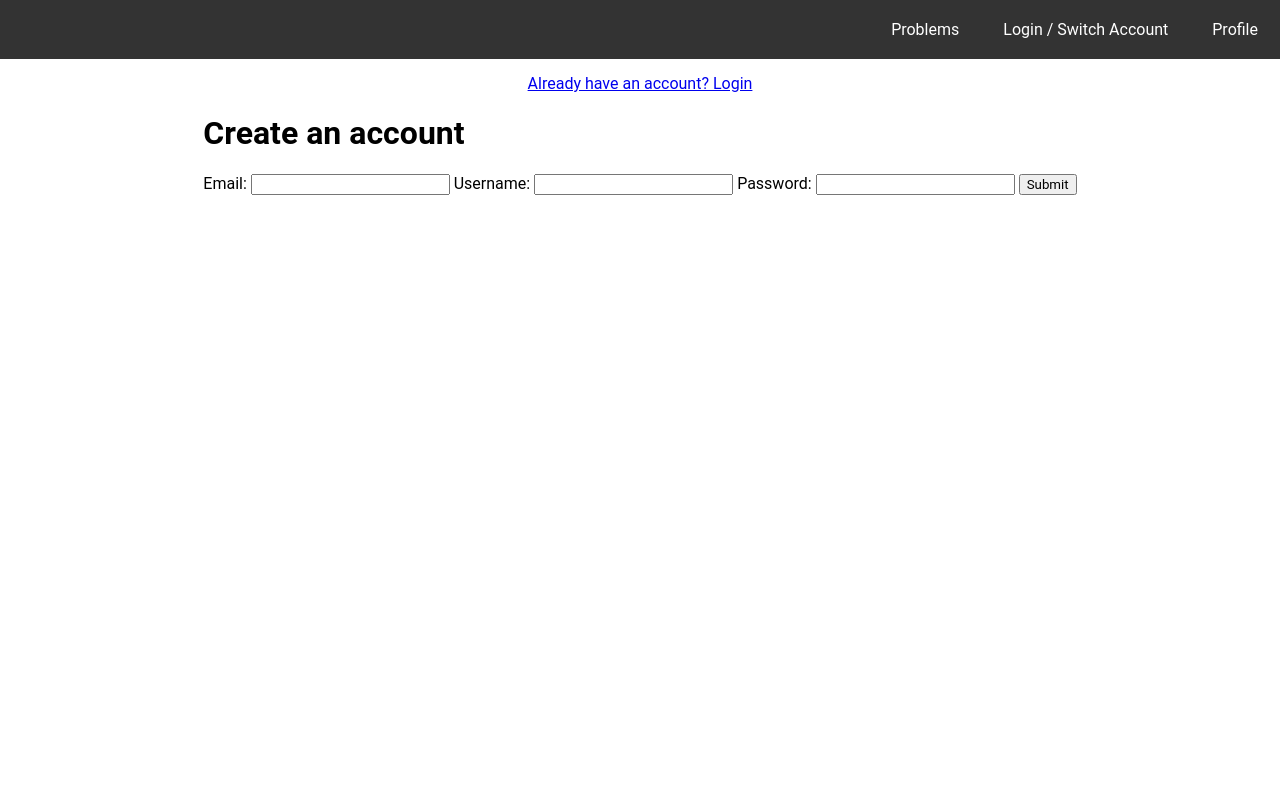
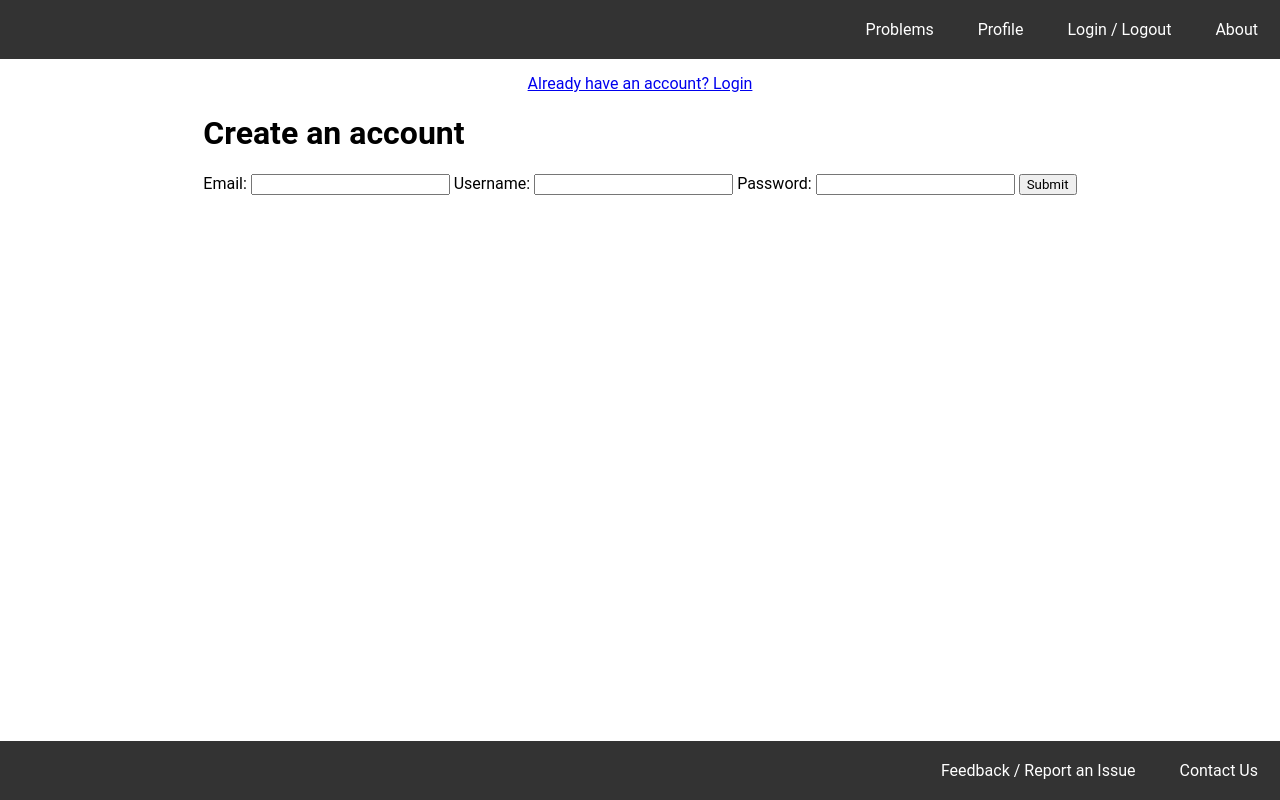
Before and after one commit to iuruoy-shao/training-problems, a Flask app: page /register in a window 1280 px wide. Run offline with Flask 3, Linux system fonts and the light colour scheme.

Commit message:
added footer

```diff
--- a/site/app.py
+++ b/site/app.py
@@ -210,10 +210,15 @@ class PerformanceHistory(db.Model):
             parsed_performance = json.loads(self.performance.replace("\'", "\""))
             return parsed_performance[category] if category else parsed_performance
 
+@app.route("/about")
+def about():
+    return render_template('about.html')
+
 @login_manager.user_loader
 def load_user(user_id):
     return User.query.get(user_id)
 
+@login_required
 @app.route("/logout")
 def logout():
     logout_user()
--- a/site/static/CSS/style.css
+++ b/site/static/CSS/style.css
@@ -98,6 +98,12 @@ body, ul {
   background-color: #555; /* Background color on hover */
 }
 
+#footer {
+    position: absolute;
+    bottom: 0;
+    width: 100%;
+}
+
 /* preventing layout issues */
 .clearfix::after {
   content: "";
--- a/site/templates/base.html
+++ b/site/templates/base.html
@@ -27,10 +27,22 @@
         <nav class="navbar">
             <ul>
                 <li><a href="/">Problems</a></li>
-                <li><a href="/login">Login / Switch Account</a></li>
                 <li><a href="/profile">Profile</a></li>
+                <li><a href="/login">Login / Logout</a></li>
+                <li><a href="/about">About</a></li>
+            </ul>
+        </nav>
+        <nav class="navbar" id="footer">
+            <ul>
+                <li>
+                    <a>Feedback / Report an Issue</a>
+                </li>
+                <li>
+                    <a>Contact Us</a>
+                </li>
             </ul>
         </nav>
         {% block main %}{% endblock %}
     </main>
+    </main>
 </html>
```
Also changed, not shown: site/templates/about.html (added, +12 -0 lines).
